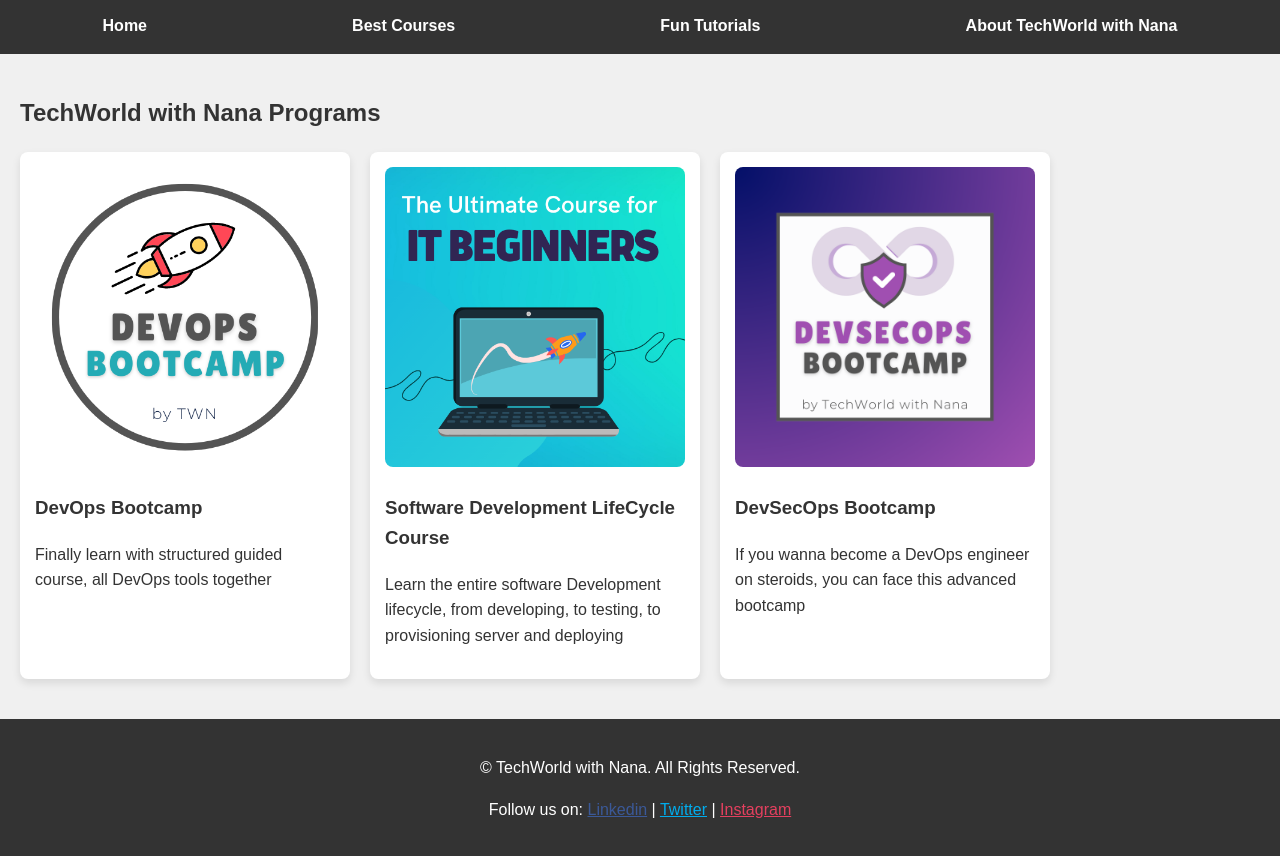
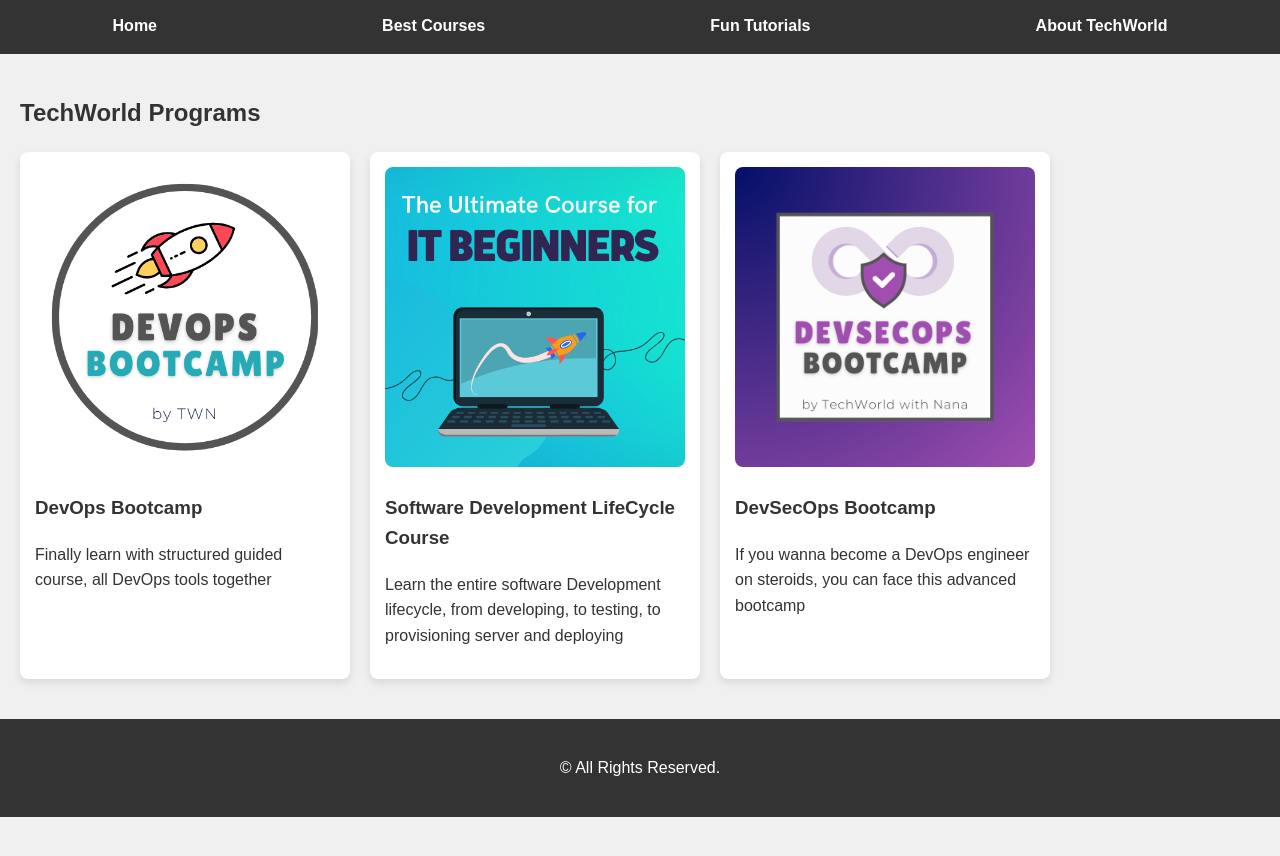
Before and after one commit to Mohamed00674/nginx-demo, a website: page index.html in a window 1280 px wide. Shown: the part 352-1208 px from the top of the page. After the commit the page ends 1169 px from the top, so only its background shows below. Drawn offline with Linux system fonts and the light colour scheme.

Commit message:
static file

```diff
--- a/index.html
+++ b/index.html
@@ -4,7 +4,7 @@
 <head>
     <meta charset="UTF-8">
     <meta name="viewport" content="width=device-width, initial-scale=1.0">
-    <title>Beautiful Landing Page</title>
+    <title> Landing Page</title>
     <style>
         body {
             font-family: Arial, sans-serif;
@@ -79,10 +79,10 @@
         <a href="#home">Home</a>
         <a href="#about">Best Courses</a>
         <a href="#services">Fun Tutorials</a>
-        <a href="#contact">About TechWorld with Nana</a>
+        <a href="#contact">About TechWorld</a>
     </nav>
     <div class="container">
-        <h2>TechWorld with Nana Programs</h2>
+        <h2>TechWorld Programs</h2>
         <div class="grid">
             <div class="card">
                 <img src="images/devops.png?crop=entropy&fit=crop&w=400&h=200" alt="Service 1">
@@ -102,12 +102,7 @@
         </div>
     </div>
     <footer>
-        <p>&copy; TechWorld with Nana. All Rights Reserved.</p>
-        <p>Follow us on:
-            <a href="#" style="color: #3b5998;">Linkedin</a> |
-            <a href="#" style="color: #00aced;">Twitter</a> |
-            <a href="#" style="color: #e4405f;">Instagram</a>
-        </p>
+        <p>&copy;  All Rights Reserved.</p>
     </footer>
 </body>
 
--- a/package.json
+++ b/package.json
@@ -4,11 +4,12 @@
     "description": "A Node.js application serving a static HTML file, used for load balancing with NGINX.",
     "main": "server.js",
     "scripts": {
-        "start": "node server.js"
+        "start": "nodemon server.js"
     },
-    "author": "Your Name",
+    "author": "Mohamed Ahmed",
     "license": "MIT",
     "dependencies": {
+        "dotenv": "^16.4.5",
         "express": "^4.17.1",
         "path": "^0.12.7"
     },
--- a/server.js
+++ b/server.js
@@ -2,6 +2,7 @@
 const path = require('path');
 const app = express();
 const port = 3000;
+const dotenv = require('dotenv').config()
 
 const appName = process.env.APP_NAME
 
```
Also changed, not shown: images/career-quiz.png, 2 other files.
